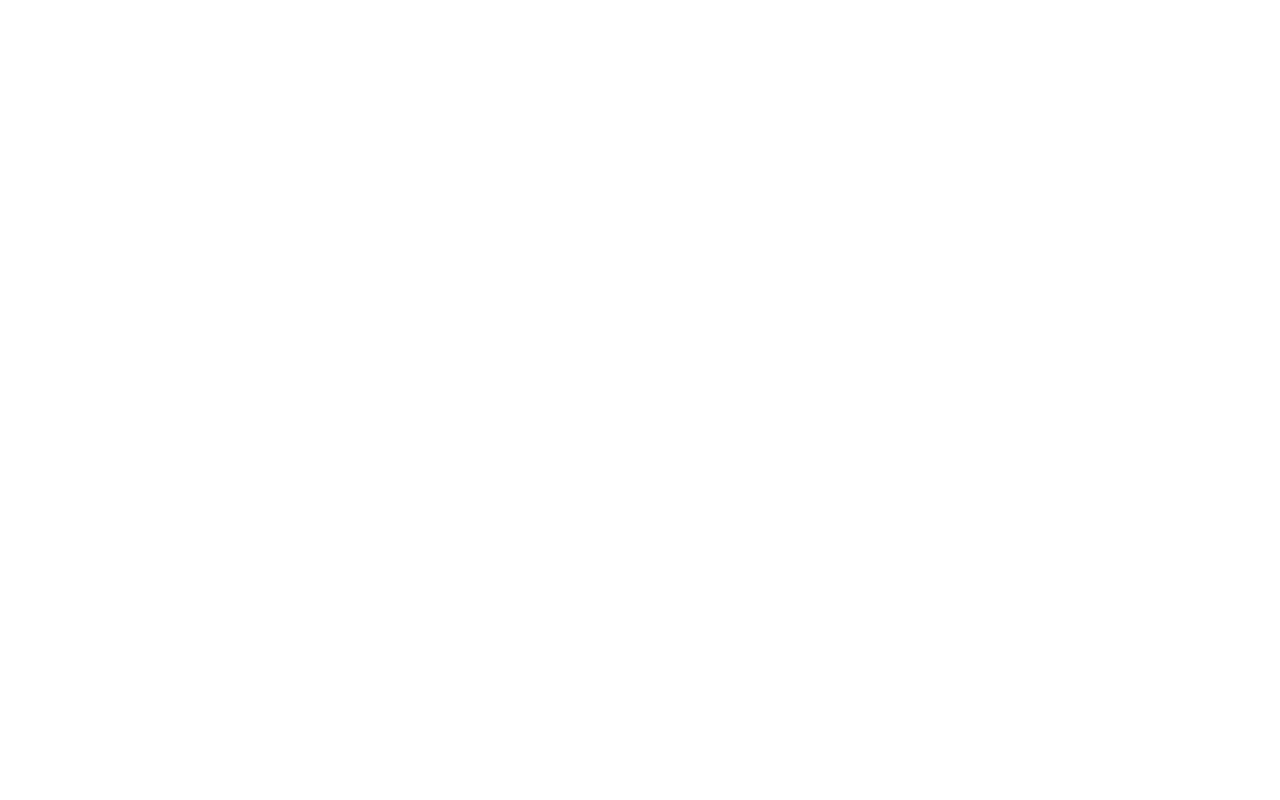
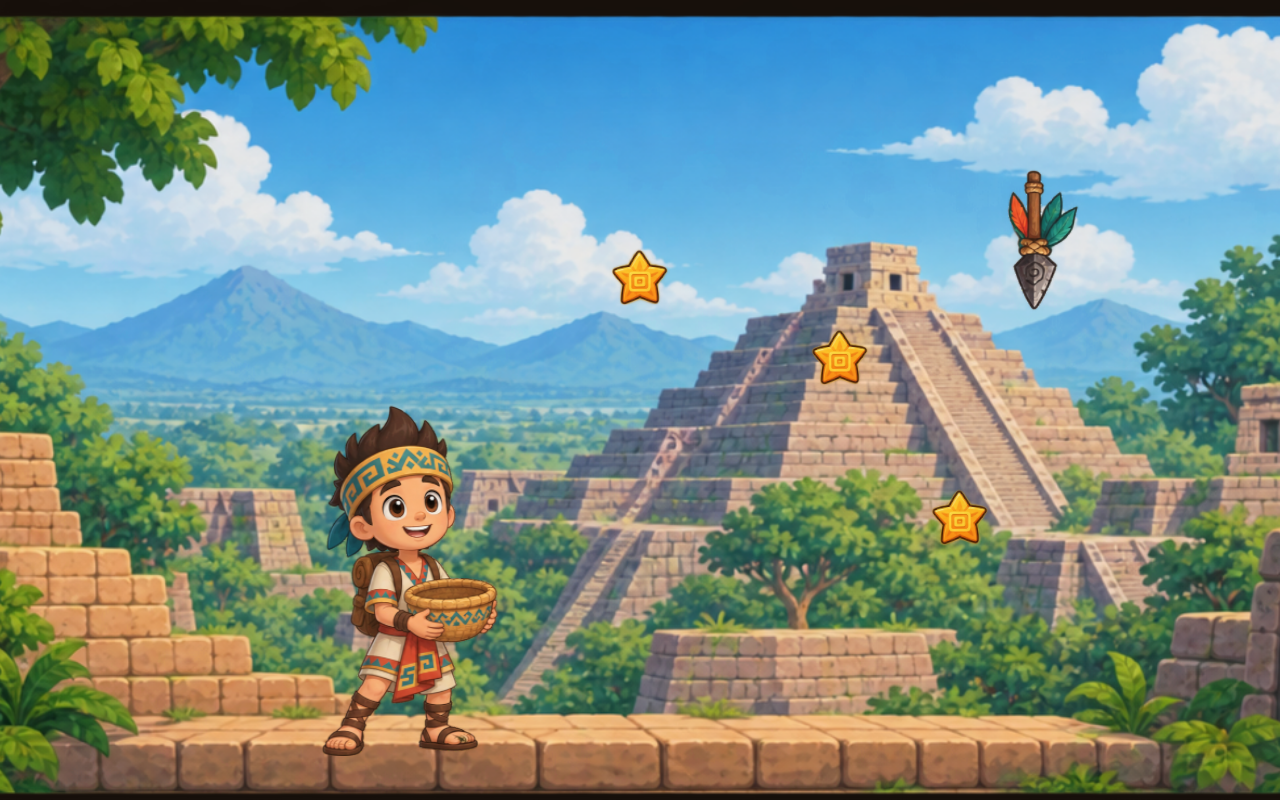
Before and after one commit to Yosly-kook/mexiaventura, a plain HTML site: page niveles/Bonus/Index.html in a window 1280 px wide. Drawn offline with nearby package versions, Linux system fonts and the light colour scheme; animation ran at ten frames a second.

Commit message:
cambios bonus

```diff
--- a/niveles/Bonus/Index.html
+++ b/niveles/Bonus/Index.html
@@ -0,0 +1,29 @@
+
+<!DOCTYPE html>
+<html lang="es">
+<head>
+    <meta charset="UTF-8">
+    <meta name="viewport" content="width=device-width, initial-scale=1.0">
+    <title>MEXIAVENTURA - Bonus</title>
+    <link rel="icon" href="mexiaventura/img/logo.png">
+    <link rel="stylesheet" href="bonus.css">
+
+    <!-- Three.js -->
+    <script type="importmap">
+    {
+        "imports": {
+            "three": "https://cdn.jsdelivr.net/npm/three@0.180.0/build/three.module.js"
+        }
+    }
+    </script>
+</head>
+<body>
+
+    <main id="contenedorJuego">
+        <div id="escenario"></div>
+        <div id="mensajeCarga">Preparando aventura...</div>
+    </main>
+
+    <script type="module" src="bonus.js"></script>
+</body>
+</html>
--- /dev/null
+++ b/niveles/Bonus/bonus.css
@@ -0,0 +1,60 @@
+
+* {
+    margin: 0;
+    padding: 0;
+    box-sizing: border-box;
+}
+
+html, body {
+    width: 100%;
+    height: 100%;
+    overflow: hidden;
+    background: #17100b;
+    font-family: Georgia, serif;
+}
+
+#contenedorJuego {
+    position: relative;
+    width: 100%;
+    height: 100%;
+    overflow: hidden;
+
+    background-image: url("./Recursos/fondo_bonus.png");
+    background-position: center;
+    background-size: cover;
+    background-repeat: no-repeat;
+}
+
+#escenario {
+    position: absolute;
+    inset: 0;
+    width: 100%;
+    height: 100%;
+}
+
+#escenario canvas {
+    display: block;
+    width: 100%;
+    height: 100%;
+}
+
+#mensajeCarga {
+    position: absolute;
+    inset: 0;
+    z-index: 5;
+
+    display: flex;
+    justify-content: center;
+    align-items: center;
+
+    color: #f5d78c;
+    background: rgba(20, 12, 5, 0.75);
+
+    font-size: 22px;
+    letter-spacing: 2px;
+    text-align: center;
+}
+
+#mensajeCarga.oculto {
+    display: none;
+}
--- /dev/null
+++ b/niveles/Bonus/bonus.js
@@ -0,0 +1,292 @@
+
+import * as THREE from "three";
+
+// ======================================
+// 1. CONFIGURACIÓN DEL ESCENARIO
+// ======================================
+
+const contenedor = document.getElementById("escenario");
+const mensajeCarga = document.getElementById("mensajeCarga");
+
+const escena = new THREE.Scene();
+
+const camara = new THREE.OrthographicCamera(
+    -8, 8, 5, -5, 0.1, 100
+);
+
+camara.position.z = 20;
+
+const renderizador = new THREE.WebGLRenderer({
+    alpha: true,
+    antialias: true
+});
+
+renderizador.setPixelRatio(
+    Math.min(window.devicePixelRatio, 2)
+);
+
+renderizador.setSize(
+    contenedor.clientWidth,
+    contenedor.clientHeight
+);
+
+contenedor.appendChild(renderizador.domElement);
+// ======================================
+// CONTROL DE PABLITO
+// ======================================
+
+const teclas = {
+    izquierda: false,
+    derecha: false
+};
+
+const velocidadPablo = 7;
+const limiteIzquierdo = -7;
+const limiteDerecho = 7;
+
+let gamepadConectado = false;
+// ======================================
+// CONTROLES DEL TECLADO
+// ======================================
+
+window.addEventListener("keydown", (evento) => {
+
+    if (
+        ["ArrowLeft", "ArrowRight", " "].includes(evento.key)
+    ) {
+        evento.preventDefault();
+    }
+
+    if (evento.key === "ArrowLeft" || evento.key.toLowerCase() === "a") {
+        teclas.izquierda = true;
+    }
+
+    if (evento.key === "ArrowRight" || evento.key.toLowerCase() === "d") {
+        teclas.derecha = true;
+    }
+
+});
+
+window.addEventListener("keyup", (evento) => {
+
+    if (evento.key === "ArrowLeft" || evento.key.toLowerCase() === "a") {
+        teclas.izquierda = false;
+    }
+
+    if (evento.key === "ArrowRight" || evento.key.toLowerCase() === "d") {
+        teclas.derecha = false;
+    }
+
+});
+// ======================================
+// DETECCIÓN DEL CONTROL DE VIDEOJUEGOS
+// ======================================
+
+window.addEventListener("gamepadconnected", (evento) => {
+
+    gamepadConectado = true;
+
+    console.log(
+        "Control conectado:",
+        evento.gamepad.id
+    );
+
+});
+
+window.addEventListener("gamepaddisconnected", () => {
+
+    gamepadConectado = false;
+
+    console.log("Control desconectado.");
+
+});
+// ======================================
+// 2. CARGADOR DE IMÁGENES
+// ======================================
+
+const cargador = new THREE.TextureLoader();
+
+function cargarImagen(ruta) {
+    return new Promise((resolve, reject) => {
+        cargador.load(
+            ruta,
+            (textura) => {
+                textura.colorSpace = THREE.SRGBColorSpace;
+                resolve(textura);
+            },
+            undefined,
+            reject
+        );
+    });
+}
+
+// ======================================
+// 3. CREAR PERSONAJES Y OBJETOS
+// ======================================
+
+function crearSprite(textura, altura, x, y, profundidad = 1) {
+
+    const material = new THREE.SpriteMaterial({
+        map: textura,
+        transparent: true,
+        depthTest: false
+    });
+
+    const sprite = new THREE.Sprite(material);
+
+    const proporcion =
+        textura.image.width / textura.image.height;
+
+    sprite.scale.set(
+        altura * proporcion,
+        altura,
+        1
+    );
+
+    sprite.position.set(x, y, profundidad);
+
+    escena.add(sprite);
+
+    return sprite;
+}
+// ======================================
+// MOVIMIENTO DE PABLITO
+// ======================================
+
+function moverPablo(personaje, delta) {
+
+    let direccion = 0;
+
+    // Teclado
+    if (teclas.izquierda) direccion -= 1;
+    if (teclas.derecha) direccion += 1;
+
+    // Gamepad
+    const gamepads = navigator.getGamepads
+        ? navigator.getGamepads()
+        : [];
+
+    const gamepad = Array.from(gamepads).find(
+        control => control !== null && control.connected
+    );
+
+    if (gamepad) {
+
+        const ejeHorizontal = gamepad.axes[0] || 0;
+
+        if (Math.abs(ejeHorizontal) > 0.2) {
+            direccion = ejeHorizontal;
+        }
+
+        // Cruceta izquierda y derecha
+        if (gamepad.buttons[14]?.pressed) direccion = -1;
+        if (gamepad.buttons[15]?.pressed) direccion = 1;
+
+    }
+
+    // Actualizar posición
+    personaje.position.x +=
+        direccion * velocidadPablo * delta;
+
+    // Limitar movimiento
+    personaje.position.x = THREE.MathUtils.clamp(
+        personaje.position.x,
+        limiteIzquierdo,
+        limiteDerecho
+    );
+
+}
+
+// ======================================
+// 4. CARGAR LOS RECURSOS
+// ======================================
+let personaje = null;
+async function iniciarBonus() {
+
+    try {
+
+        const [pablo, estrella, lanza] = await Promise.all([
+            cargarImagen("./Recursos/pablito_canasta.png"),
+            cargarImagen("./Recursos/estrella.png"),
+            cargarImagen("./Recursos/lanza.png")
+        ]);
+
+        // Pablito
+        personaje = crearSprite(
+            pablo,
+            4.5,
+            -3,
+            -2.2
+        );
+
+        // Estrellas de muestra
+        crearSprite(estrella, 0.8, 0, 1.5);
+        crearSprite(estrella, 0.8, 2.5, 0.5);
+        crearSprite(estrella, 0.8, 4, -1.5);
+
+        // Lanza de muestra
+        crearSprite(lanza, 1.8, 5, 2);
+
+        mensajeCarga.classList.add("oculto");
+
+        console.log("Bonus cargado correctamente.");
+
+        animar();
+
+    } catch (error) {
+
+        console.error("Error al cargar los recursos:", error);
+
+        mensajeCarga.textContent =
+            "No se pudieron cargar los recursos. Revisa las rutas y los nombres de las imágenes.";
+
+    }
+}
+
+// ======================================
+// 5. ANIMACIÓN PRINCIPAL
+// ======================================
+
+const reloj = new THREE.Clock();
+
+function animar() {
+
+    requestAnimationFrame(animar);
+
+    const delta = Math.min(reloj.getDelta(), 0.05);
+
+    if (personaje) {
+        moverPablo(personaje, delta);
+    }
+
+    renderizador.render(escena, camara);
+}
+// ======================================
+// 6. ADAPTACIÓN A LA PANTALLA
+// ======================================
+
+function ajustarPantalla() {
+
+    const ancho = contenedor.clientWidth;
+    const alto = contenedor.clientHeight;
+
+    const proporcion = ancho / alto;
+    const alturaVista = 10;
+
+    camara.left = -(alturaVista * proporcion) / 2;
+    camara.right = (alturaVista * proporcion) / 2;
+    camara.top = alturaVista / 2;
+    camara.bottom = -alturaVista / 2;
+
+    camara.updateProjectionMatrix();
+
+    renderizador.setSize(ancho, alto);
+}
+
+window.addEventListener("resize", ajustarPantalla);
+
+// ======================================
+// 7. INICIAR
+// ======================================
+
+iniciarBonus();
```
Also changed, not shown: Index.html (+1 -1 lines), script.js (+35 -2 lines), niveles/Bonus/Recursos/estrella.png (added), niveles/Bonus/Recursos/fondo_bonus.png (added), niveles/Bonus/Recursos/lanza.png (added), niveles/Bonus/Recursos/pablito_canasta.png (added), niveles/Bonus/script.js (deleted), niveles/Bonus/style.css (deleted), 2 other files.
